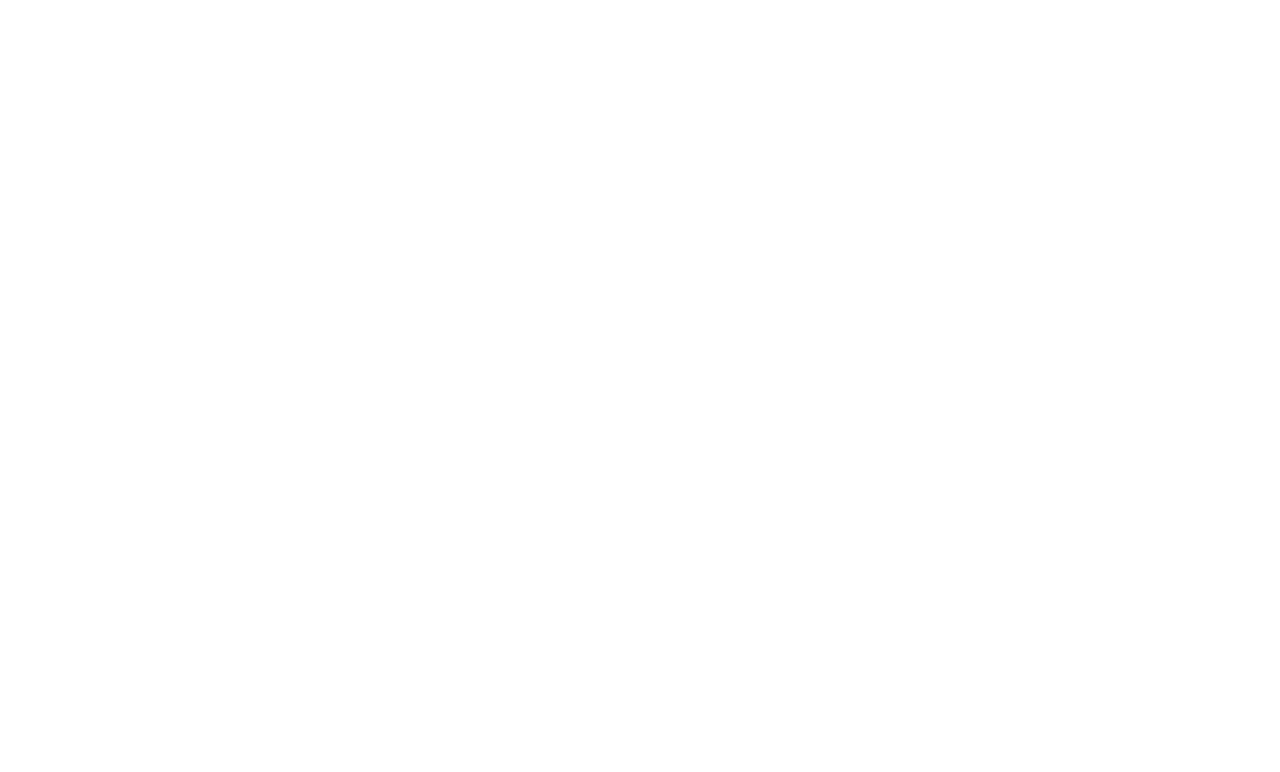
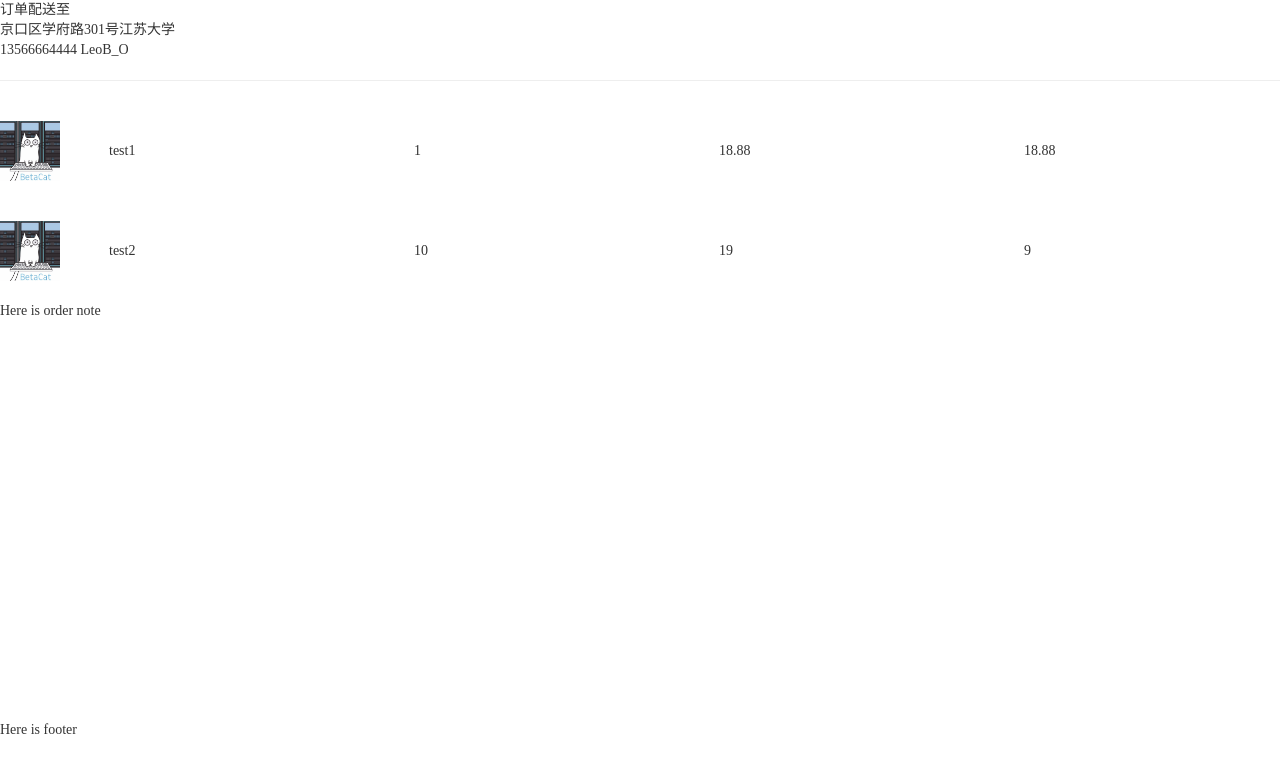
Before and after one commit to LeoB-O/OrderDish-FrontEnd, a Vue app: page /#/CheckoutOnline in a window 1280 px wide. Shown: the top 772 px of the page. Built offline with nearby package versions, Linux system fonts and the light colour scheme.

Commit message:
add: checkout online

```diff
--- a/src/components/CheckoutOnline.vue
+++ b/src/components/CheckoutOnline.vue
@@ -1,13 +1,128 @@
 <template>
-    <div></div>
+  <div class="checkout-online">
+    <div class="address">
+      <div class="address__notice">
+        订单配送至
+      </div>
+      <div class="address__detail">
+        {{address.district+address.street}}
+      </div>
+      <div class="address__name-phone">
+        {{address.phone+' '+address.name}}
+      </div>
+    </div>
+    <hr>
+    <div class="orders">
+      <div class="order" v-for="order in orders" :key="order.id">
+        <img class="order__img" :src="order.img">
+        <div class="order__name">
+          {{order.name}}
+        </div>
+        <div class="order__amount">
+          {{order.amount}}
+        </div>
+        <div class="order__origin-price">
+          {{order.originPrice}}
+        </div>
+        <div class="order__sale-price">
+          {{order.salePrice}}
+        </div>
+      </div>
+    </div>
+    <div class="ordernote">
+      Here is order note
+    </div>
+    <div style="height: 10%;"></div>
+    <div class="footer">
+      Here is footer
+    </div>
+  </div>
 </template>
 
 <script>
 export default {
-  name: 'CheckoutOnline'
+  name: 'CheckoutOnline',
+  data () {
+    return {
+      address: {
+        name: 'LeoB_O',
+        phone: '13566664444',
+        state: '江苏省',
+        city: '镇江市',
+        district: '京口区',
+        street: '学府路301号江苏大学'
+      },
+      orders: [{
+        id: 0,
+        name: 'test1',
+        originPrice: 18.88,
+        salePrice: 18.88,
+        options: {},
+        amount: 1,
+        img: require('../assets/shop.png')
+      }, {
+        id: 1,
+        name: 'test2',
+        originPrice: 19,
+        salePrice: 9,
+        options: {option1: 'select1', option2: 'select2'},
+        amount: 10,
+        img: require('../assets/shop.png')
+      }]
+    }
+  }
 }
 </script>
 
 <style scoped>
+  .checkout-online {
+    height: 100%;
+    width: 100%;
+  }
 
+  .address {
+    width: 100%;
+  }
+
+  .orders {
+    width: 100%;
+  }
+
+  .order {
+    height: 100px;
+    display: flex;
+    justify-content: space-between;
+    align-items: center;
+  }
+
+  .order__img {
+    width: 60px;
+    height: 60px;
+  }
+
+  .order__name {
+    width: 20%;
+  }
+
+  .order__amount {
+    width: 20%;
+  }
+
+  .order__origin-price {
+    width: 20%;
+  }
+
+  .order__sale-price {
+    width: 20%;
+  }
+
+  .ordernote {
+
+  }
+
+  .footer {
+    position: fixed;
+    bottom: 0px;
+    height: 10%;
+  }
 </style>
```
